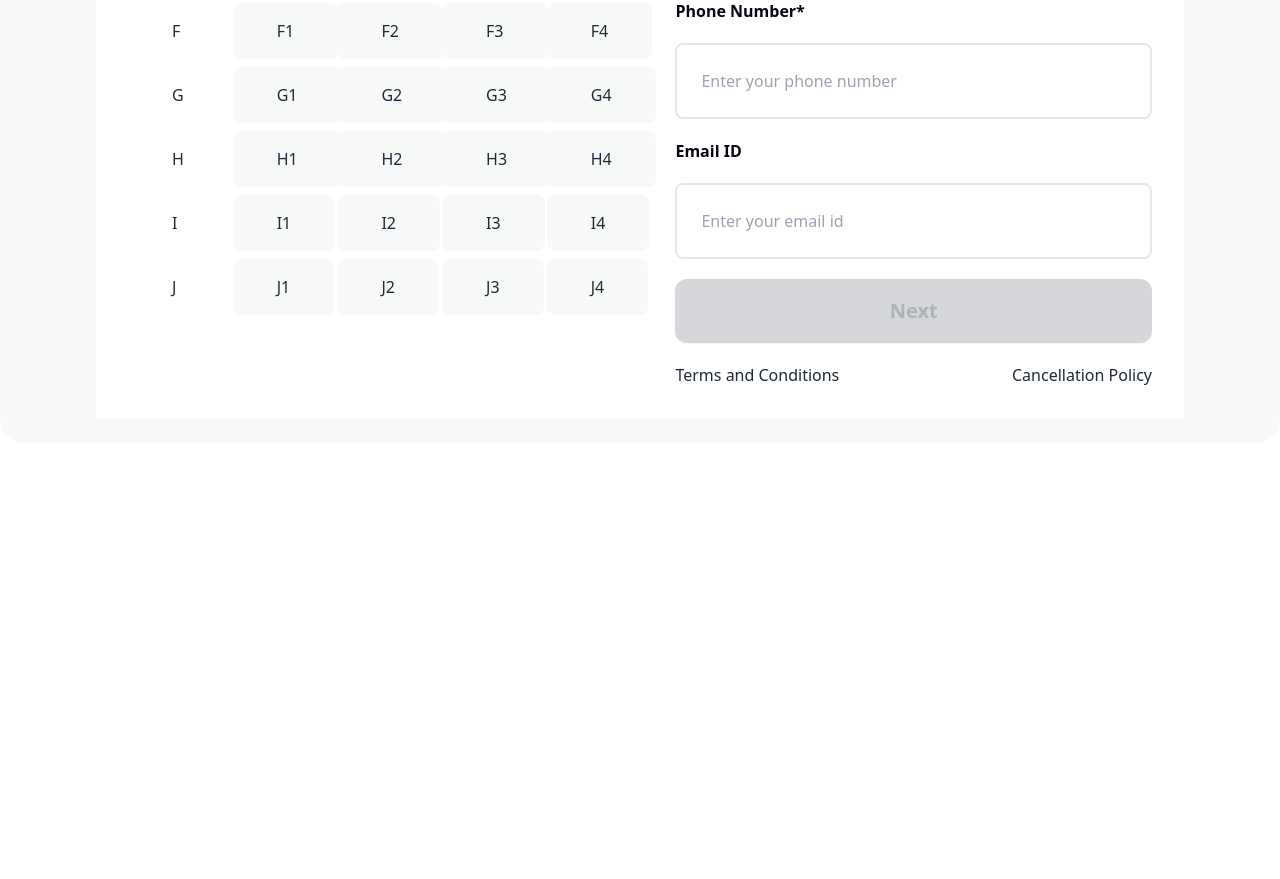
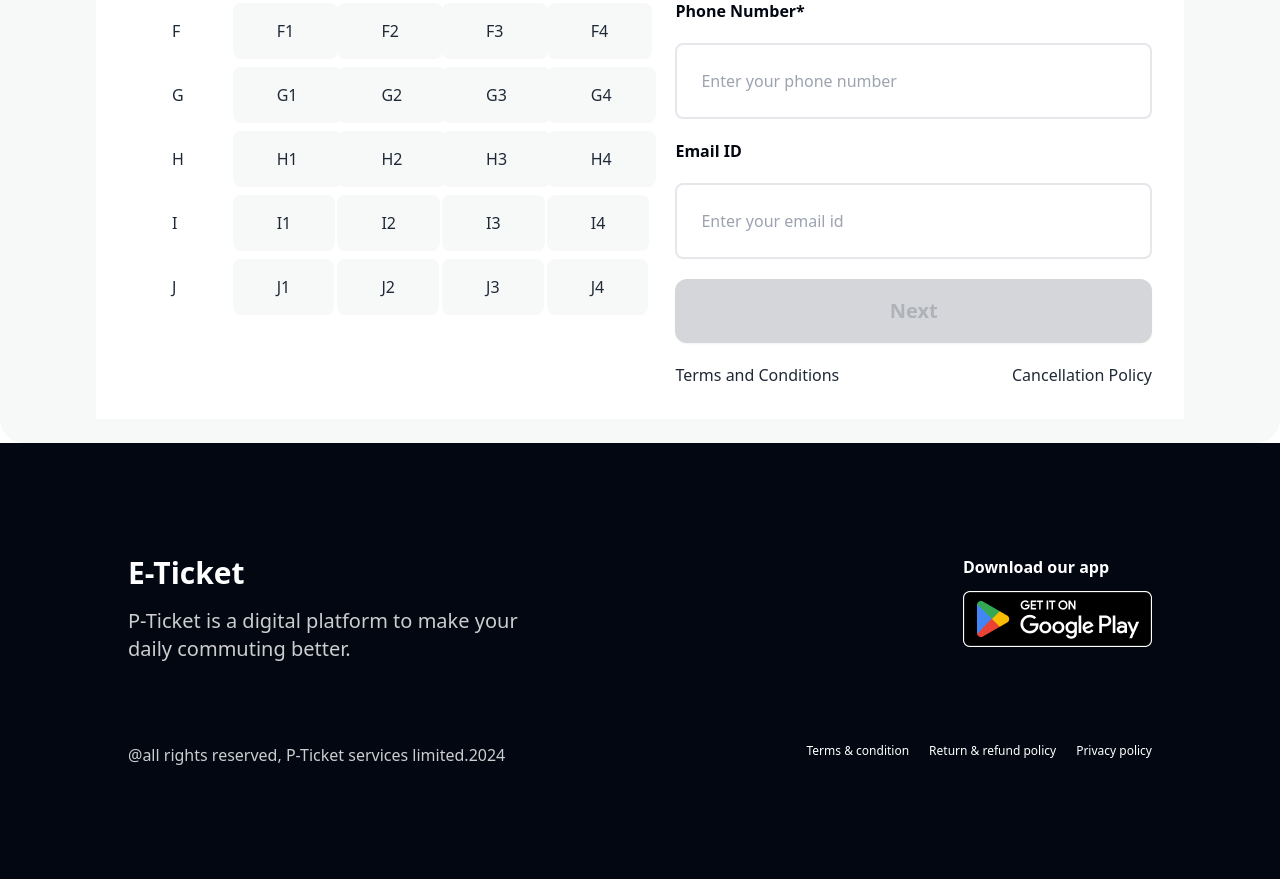
Before and after one commit to arifulislamk/assignment-five, a plain HTML site: page index.html in a window 1280 px wide. Shown: the part 2775-3654 px from the top of the page. Before the commit the page ends 3218 px from the top, so only its background shows below. Drawn offline with nearby package versions, Linux system fonts and the light colour scheme.

Commit message:
footer section in

```diff
--- a/index.html
+++ b/index.html
@@ -395,7 +395,7 @@
                             <p>Total Price</p>
                             <p>BDT <span id="total-price">0</span></p>
                         </div>
-                        <div  class=" flex justify-center">
+                        <div class=" flex justify-center">
                             <div class="bg-white px-3 w-3/4">
                                 <input id="cupon-input" type="text" placeholder="Have any copupon?">
                                 <button disabled onclick="apply()" id="apply-btn"
@@ -411,17 +411,20 @@
 
                     <div class="space-y-5 ">
                         <h2 class="font-semibold text-[#030712]">Passenger Name*</h2>
-                        <input id="nameid" class="p-6 w-full rounded-lg border-2 border-gray-200" type="text" name="" id=""
-                            placeholder="Enter your name">
-                        <h2  class="font-semibold text-[#030712]">Phone Number*</h2>
-                        <input id="numberid" class="p-6 w-full rounded-lg border-2 border-gray-200" type="number" name="" id=""
-                            placeholder="Enter your phone number">
+                        <input id="nameid" class="p-6 w-full rounded-lg border-2 border-gray-200" type="text" name=""
+                            id="" placeholder="Enter your name">
+                        <h2 class="font-semibold text-[#030712]">Phone Number*</h2>
+                        <input id="numberid" class="p-6 w-full rounded-lg border-2 border-gray-200" type="number"
+                            name="" id="" placeholder="Enter your phone number">
                         <h2 class="font-semibold text-[#030712]">Email ID</h2>
                         <input class="p-6 w-full rounded-lg border-2 border-gray-200" type="text" name="" id=""
                             placeholder="Enter your email id">
                         <button disabled id="next-btn"
                             class="bg-bg-green btn h-16 w-full text-white rounded-xl font-extrabold text-xl">Next</button>
-                            <div class="flex justify-between"><p>Terms and Conditions</p><p>Cancellation Policy</p></div>
+                        <div class="flex justify-between">
+                            <p>Terms and Conditions</p>
+                            <p>Cancellation Policy</p>
+                        </div>
                     </div>
                 </div>
             </section>
@@ -441,8 +444,30 @@
         </section>
     </main>
 
-    <footer>
-
+    <footer class="bg-[#030712]">
+        <div class="p-3 lg:px-32 lg:py-28">
+            <div class="flex justify-between mb-20">
+                <div>
+                    <h2 class="text-[#FFFFFF] text-3xl mb-4 font-extrabold">E-Ticket</h2>
+                    <p class="text-xl text-[#FFFFFFCC]">P-Ticket is a digital platform to make your <br> daily commuting
+                        better.</p>
+                </div>
+                <div>
+                    <h4 class="text-white font-semibold mb-3">Download our app</h4>
+                    <img src="images/Group 104.png" alt="">
+                </div>
+            </div>
+            <div class="flex justify-between">
+                <div class="text-[#FFFFFFCC]">
+                    <p>@all rights reserved, P-Ticket services limited.2024</p>
+                </div>
+                <div class="font-medium text-xs text-white flex gap-5">
+                    <p>Terms & condition</p>
+                    <p>Return & refund policy</p>
+                    <p>Privacy policy</p>
+                </div>
+            </div>
+        </div>
     </footer>
     <script src=" scripts/scripts.js"></script>
     <script src="scripts/utility.js"></script>
```
Also changed, not shown: images/Group 104.png (added).
